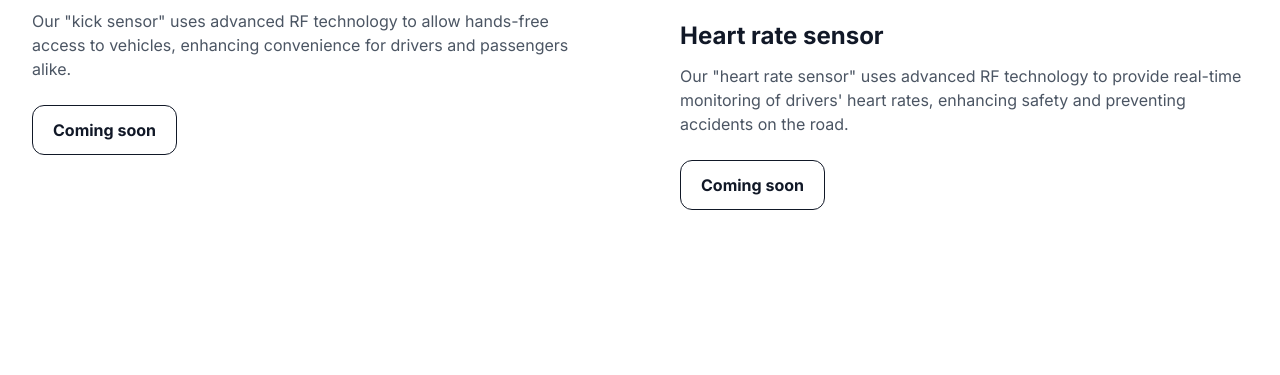
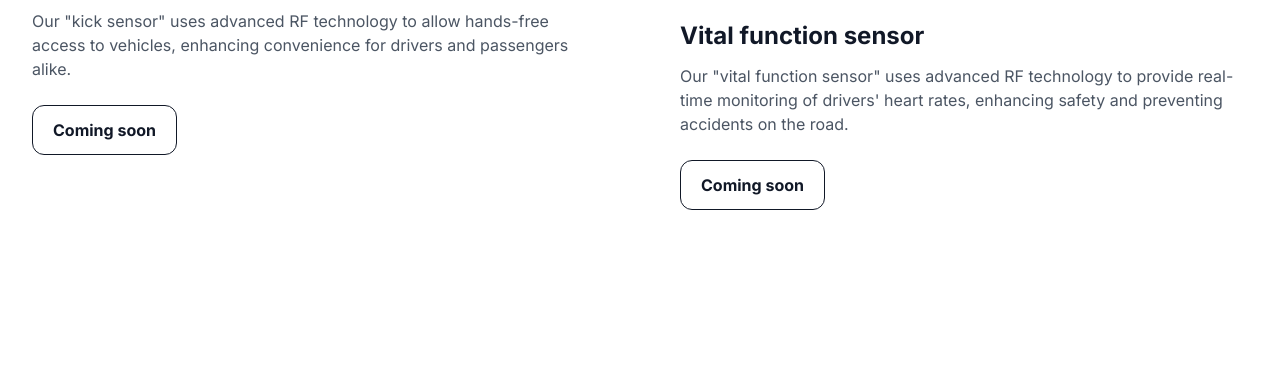
Before and after one commit to aburakaktas/venerion-website, a website: page index.html in a window 1280 px wide. Shown: the part 1693-2068 px from the top of the page. Drawn offline with Linux system fonts and the light colour scheme.

Commit message:
Minor changes - changed the wording of heart rate sensor - changed the kick sensor image

```diff
--- a/index.html
+++ b/index.html
@@ -113,11 +113,11 @@
                 <div>
                     <div class="relative flex items-center justify-start mx-auto">
                         <div class="relative lg:max-w-2xl lg:mx-auto xl:max-w-none xl:mt-0 md:max-w-2xl md:mx-auto ">
-                            <img class="rounded-[2rem]" src="assets/heart-rate-sensor.jpg">
+                            <img class="rounded-[2rem]" src="assets/vital-function-sensor.jpg">
                         </div>
                     </div>
-                    <h3 class="mt-6 text-2xl font-bold text-gray-900">Heart rate sensor</h3>
-                    <p class="mt-3 text-base text-gray-600">Our "heart rate sensor" uses advanced RF technology to provide real-time monitoring of drivers' heart rates, enhancing safety and preventing accidents on the road.</p>
+                    <h3 class="mt-6 text-2xl font-bold text-gray-900">Vital function sensor</h3>
+                    <p class="mt-3 text-base text-gray-600">Our "vital function sensor" uses advanced RF technology to provide real-time monitoring of drivers' heart rates, enhancing safety and preventing accidents on the road.</p>
                     <div class="mt-6 inline-flex px-5 py-3 rounded-xl border border-gray-900">
                         <p class="text-base font-bold antialiased text-gray-900">Coming soon</p>
                     </div>
```
Also changed, not shown: projects.html (+3 -3 lines), assets/vital-function-sensor.jpg (renamed from assets/heart-rate-sensor.jpg), 1 other file.
